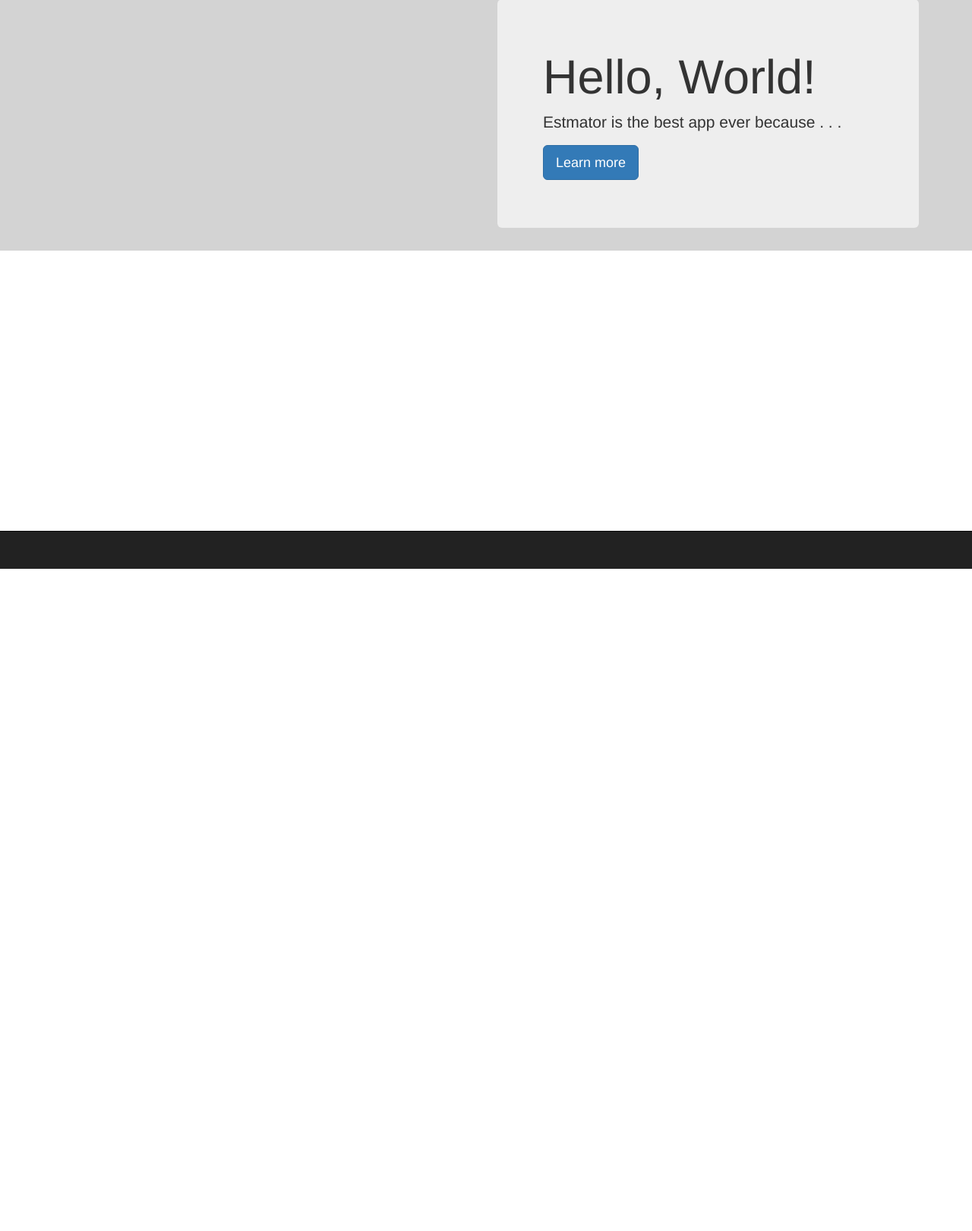
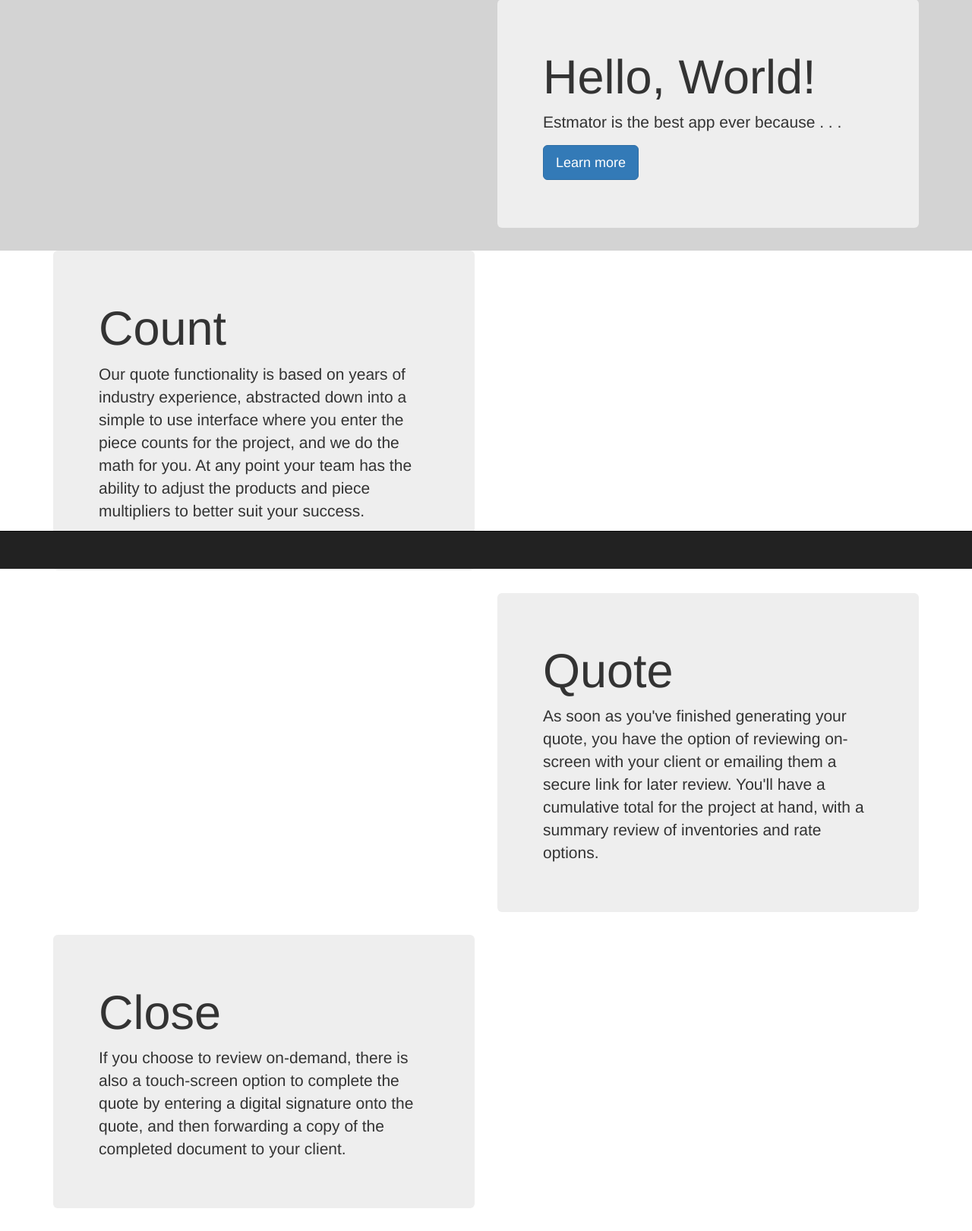
Before and after one commit to Estmator/EstmatorApp, a Django app: page / in a window 1280 px wide. Shown: the part 51-1672 px from the top of the page at 76% size. Before the commit the page ends 800 px from the top, so only its background shows below. Run offline with Django 3.2, Linux system fonts and the light colour scheme; some libraries are stand-ins or nearby versions.

Commit message:
Add placeholder text

```diff
--- a/estmator_project/estmator_project/templates/index.html
+++ b/estmator_project/estmator_project/templates/index.html
@@ -14,7 +14,7 @@
 {% endblock %}
 
 {% block content %}
-<section class="hero gray" lazy-background="">
+<section class="gray" lazy-background="">
   <div class="container">
     <div class="row">
       <div class="col-md-6">
@@ -27,9 +27,83 @@
           <p><a class="btn btn-primary btn-lg" href="#" role="button">Learn more</a></p>
         </div>
       </div>
-    </div>
-  </div>
+    </div><!-- end row -->
+  </div><!-- end container -->
 </section>
 
+<section lazy-background="">
+  <div class="container">
 
+    <div class="row">
+
+      <div class="col-md-6">
+        <div class="jumbotron">
+          <h1>Count</h1>
+          <p>
+            Our quote functionality is based on years of industry experience,
+            abstracted down into a simple to use interface where you enter the
+            piece counts for the project, and we do the math for you. At any
+            point your team has the ability to adjust the products and piece
+            multipliers to better suit your success.
+           </p>
+        </div>
+      </div>
+
+      <div class="col-md-6">
+
+      </div>
+
+    </div><!-- end row -->
+  </div><!-- end container -->
+</section>
+
+<section lazy-background="">
+  <div class="container">
+
+    <div class="row">
+
+      <div class="col-md-6">
+
+      </div>
+
+      <div class="col-md-6">
+        <div class="jumbotron">
+          <h1>Quote</h1>
+          <p>
+            As soon as you've finished generating your quote, you have the option of
+            reviewing on-screen with your client or emailing them a secure link for
+            later review. You'll have a cumulative total for the project at hand, with
+             a summary review of inventories and rate options.
+          </p>
+        </div>
+      </div>
+
+    </div><!-- end row -->
+  </div><!-- end container -->
+</section>
+
+<section lazy-background="">
+  <div class="container">
+
+    <div class="row">
+
+      <div class="col-md-6">
+        <div class="jumbotron">
+          <h1>Close</h1>
+          <p>
+            If you choose to review on-demand, there is also a touch-screen
+            option to complete the quote by entering a digital signature onto
+            the quote, and then forwarding a copy of the completed document to
+            your client.
+          </p>
+        </div>
+      </div>
+
+      <div class="col-md-6">
+
+      </div>
+
+    </div><!-- end row -->
+  </div><!-- end container -->
+</section>
 {% endblock %}
--- a/estmator_project/estmator_project/templates/registration/login.html
+++ b/estmator_project/estmator_project/templates/registration/login.html
@@ -3,7 +3,7 @@
 
 {% block content %}
 <div class="container pad_top_50">
-    <form method="post" action="">
+    <form class="form-horizontal" method="post" action="">
         {% csrf_token %}
         {{ form.as_p }}
         <input class="btn btn-primary" type="submit" value="{% trans 'Log in' %}" />
```
